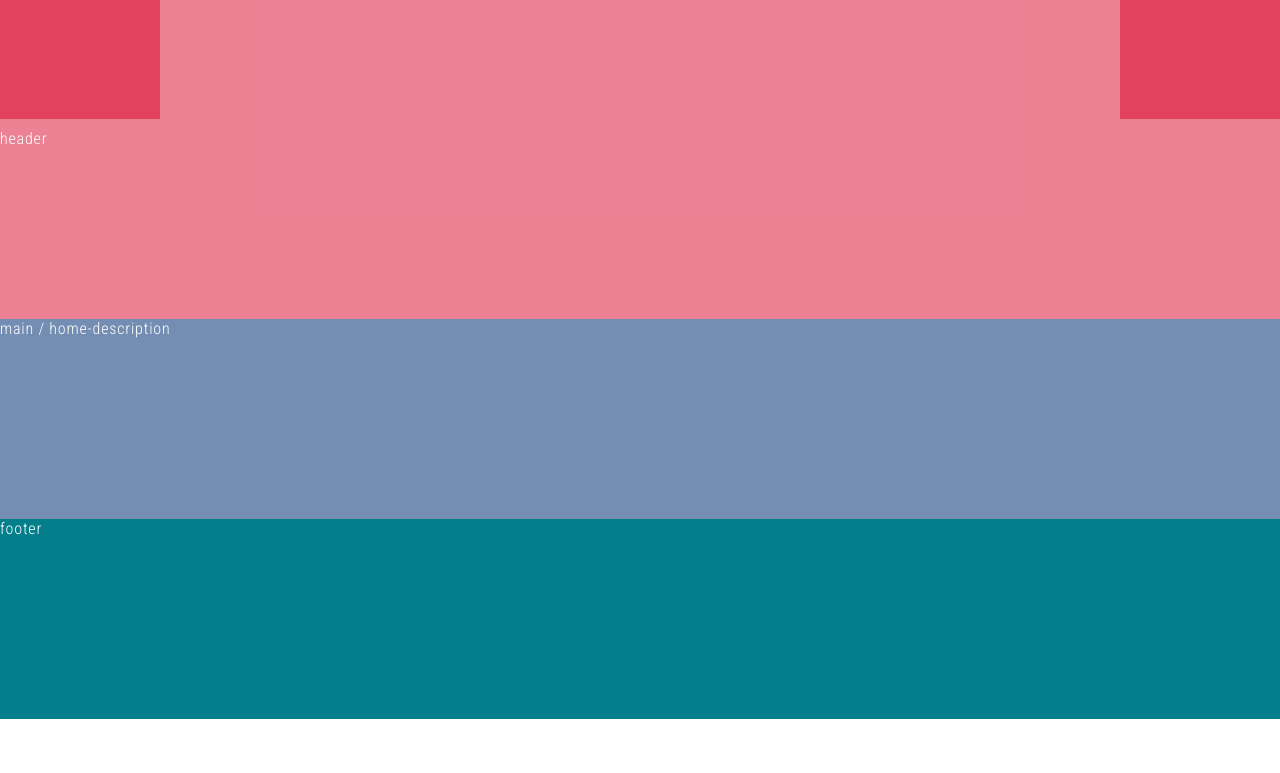
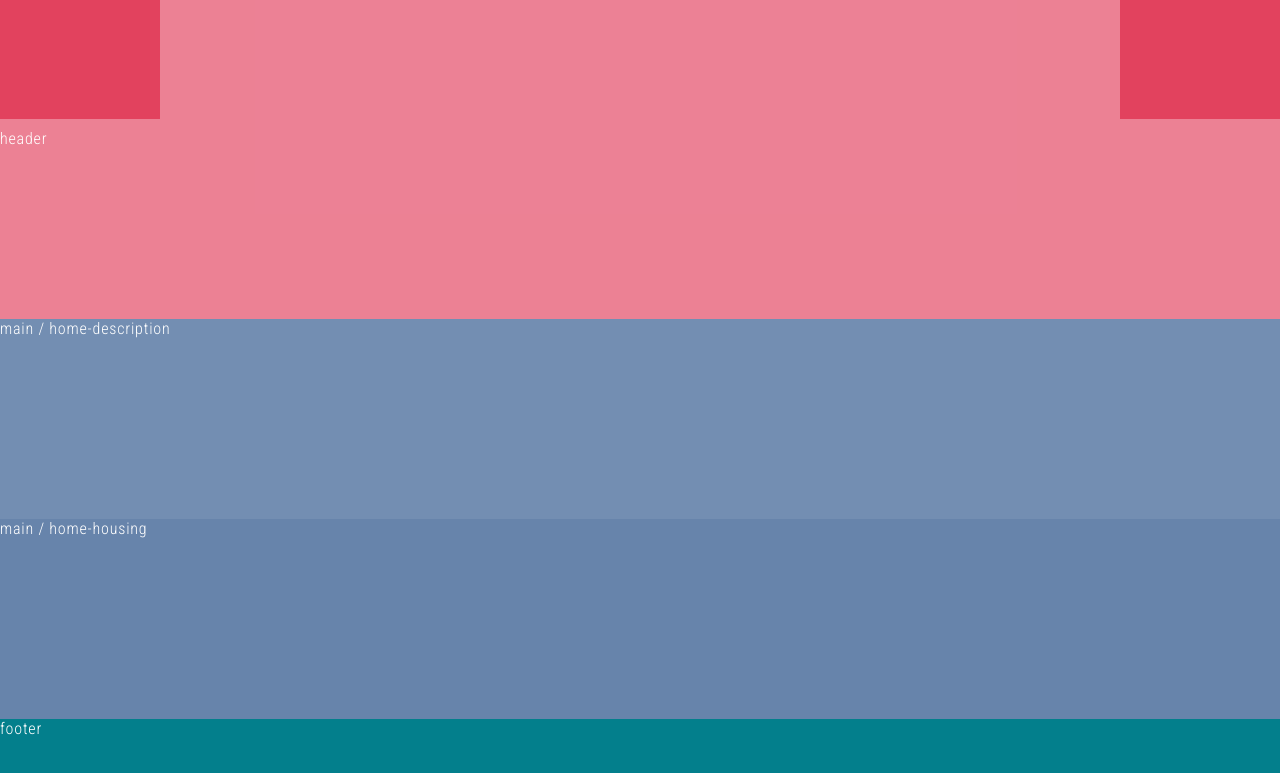
Before and after one commit to kobayashiwa/es6-study-4-4-12, a plain HTML site: page index.html in a window 1280 px wide. Shown: the part 41-814 px from the top of the page. Drawn offline with Linux system fonts and the light colour scheme.

Commit message:
“home-housingを追加”

```diff
--- a/css/style.css
+++ b/css/style.css
@@ -93,6 +93,11 @@ main {
 	height: 200px;
 	background: hsl(214, 97%, 23%, 0.1);
 }
+.home-housing {
+	width: 100%;
+	height: 200px;
+	background: hsl(214, 97%, 23%, 0.2);
+}
 
 /** footer **/
 footer {
--- a/index.html
+++ b/index.html
@@ -21,6 +21,7 @@
 
         <main>
             <section class="home-description">main / home-description</section>
+            <section class="home-housing">main / home-housing</section>
         </main>
 
         <footer>footer</footer>
```
